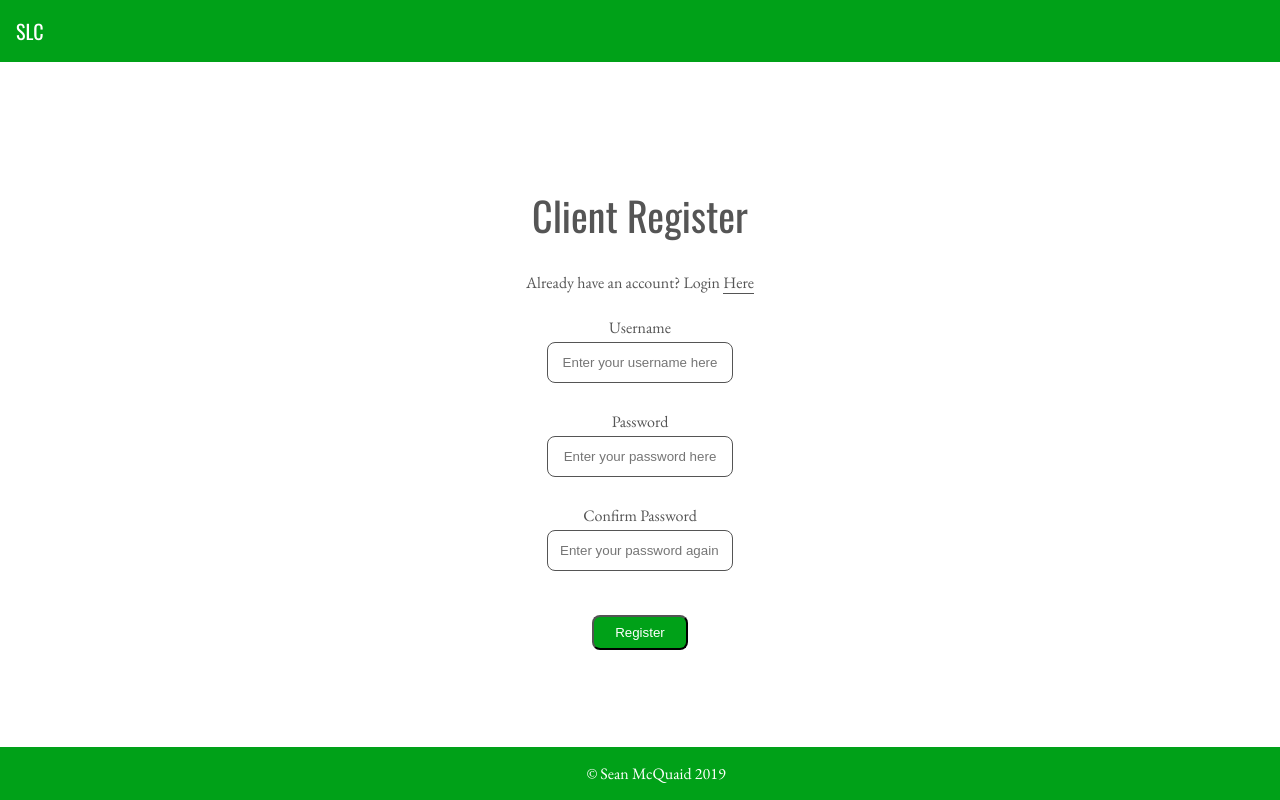
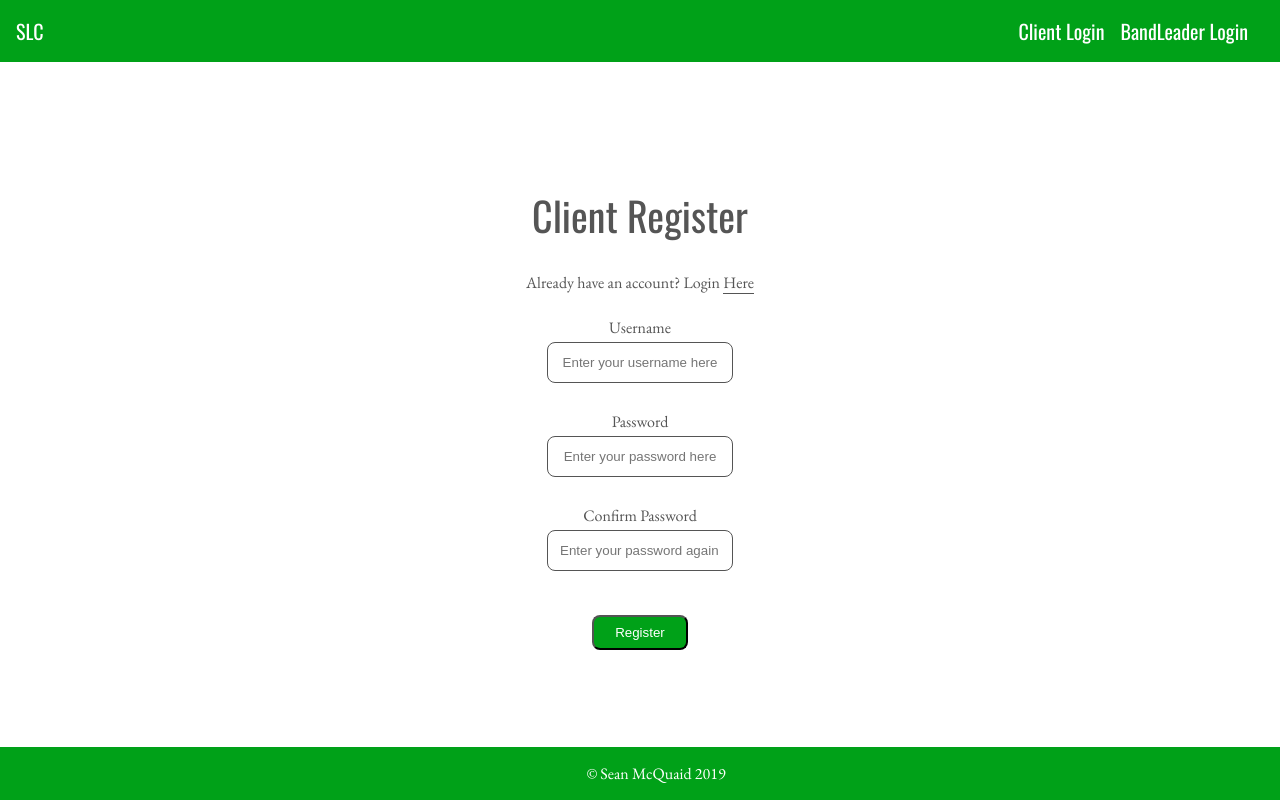
Before and after one commit to seanmcquaid/SetListCreator, a React (Create React App) app in the folder client/: page /clientRegister in a window 1280 px wide. Shown: the top 800 px of the page. Built offline with nearby package versions, Linux system fonts and the light colour scheme.

Commit message:
set up logout action and some navbar logic

```diff
--- a/client/package.json
+++ b/client/package.json
@@ -4,6 +4,7 @@
   "private": true,
   "dependencies": {
     "axios": "^0.19.0",
+    "prop-types": "^15.7.2",
     "react": "^16.10.2",
     "react-dom": "^16.10.2",
     "react-redux": "^7.1.1",
--- a/client/src/actions/authActions/authActionTypes.js
+++ b/client/src/actions/authActions/authActionTypes.js
@@ -4,3 +4,5 @@ export const LOGIN_ERROR = "LOGIN_ERROR";
 export const REGISTER_LOADING = "REGISTER_LOADING";
 export const REGISTER_SUCCESS = "REGISTER_SUCCESS";
 export const REGISTER_ERROR = "REGISTER_ERROR";
+export const LOGOUT_LOADING = "LOGOUT_LOADING";
+export const LOGOUT_SUCCESS = "LOGOUT_SUCCESS";
--- a/client/src/actions/authActions/authActions.js
+++ b/client/src/actions/authActions/authActions.js
@@ -5,7 +5,9 @@ import {
     LOGIN_ERROR,
     REGISTER_LOADING,
     REGISTER_SUCCESS,
-    REGISTER_ERROR
+    REGISTER_ERROR,
+    LOGOUT_LOADING,
+    LOGOUT_SUCCESS
 } from "./authActionTypes";
 
 export const loginAction = (username, password) => async dispatch => {
@@ -54,3 +56,14 @@ export const registerAction = (username, password, duplicatePassword, accountTyp
     });
 
 };
+
+export const logoutAction = () => async dispatch => {
+
+    dispatch({
+        type : LOGOUT_LOADING
+    });
+
+    dispatch({
+        type : LOGOUT_SUCCESS
+    });
+}
--- a/client/src/components/Navbar/Navbar.js
+++ b/client/src/components/Navbar/Navbar.js
@@ -2,14 +2,33 @@ import React from "react";
 import {Link} from "react-router-dom";
 import {useSelector, useDispatch} from "react-redux";
 import styles from "./Navbar.module.css";
+import Aux from "../../hoc/Aux";
+import {logoutAction} from "../../actions/authActions/authActions";
 
 const Navbar = props => {
-    const isAuthenticatedStatus = useSelector(state => state.auth.isAuthenticated);
-    const userInfo = useSelector(state => state.auth.userInfo);
-    const navBarRight = isAuthenticatedStatus ? "" : "";
+    const isAuthenticated = useSelector(state => state.auth.isAuthenticated);
+    const accountType = useSelector(state => state.auth.accountType);
+    const dispatch = useDispatch();
+
+
+    const rightNav = isAuthenticated ?
+        <Aux>
+            {accountType === "client" ? "" : ""}
+            <button className={styles.navLinkButton} onClick={dispatch(logoutAction())}type="button">Logout</button>
+        </Aux> :
+        <Aux>
+            <Link className={styles.navLink} to="/clientLogin">Client Login</Link>
+            <Link className={styles.navLink} to="/bandLeaderLogin">BandLeader Login</Link>
+        </Aux> ;
+
     return(
         <nav className={styles.navbarContainer}>
-            <Link className={styles.navLink} to="/">SLC</Link>
+            <div className={styles.leftNav}>
+                <Link className={styles.navLink} to={"/"}>SLC</Link>
+            </div>
+            <ul className={styles.rightNav}>
+                {rightNav}
+            </ul>
         </nav>
     )
 }
--- a/client/src/components/Navbar/Navbar.module.css
+++ b/client/src/components/Navbar/Navbar.module.css
@@ -2,9 +2,10 @@
     color :#fff;
     background-color :#00a118;
     width : 100%;
-    padding : 1rem;
     display : flex;
     flex-direction: row;
+    justify-content: center;
+    align-items: center;
 }
 
 .navLink{
@@ -13,4 +14,29 @@
     font-family: 'Oswald', sans-serif;
     font-size : 1.25rem;
     font-weight: 200;
+    margin-right: 1rem;
 }
+
+.navLinkButton {
+    color :#fff;
+    background-color :#00a118;
+    font-family: 'Oswald', sans-serif;
+    font-size : 1.25rem;
+    font-weight: 200;
+    margin-right: 1rem;
+    border: none;
+}
+
+.leftNav {
+    width : 50%;
+    display: flex;
+    justify-content: flex-start;
+    margin-left : 1rem;
+}
+
+.rightNav {
+    width : 50%;
+    display : flex;
+    justify-content: flex-end;
+    margin-right : 1rem;
+}
--- a/client/src/components/UI/Button/Button.js
+++ b/client/src/components/UI/Button/Button.js
@@ -3,7 +3,7 @@ import styles from "./Button.module.css";
 
 const Button = props => {
     return(
-        <button className={styles.button} type={props.type}>
+        <button className={styles.button} type={props.type} onClick={props.onClick}>
             {props.title}
         </button>
     )
--- a/client/src/reducers/authReducer/authReducer.js
+++ b/client/src/reducers/authReducer/authReducer.js
@@ -4,7 +4,9 @@ import {
     REGISTER_ERROR,
     LOGIN_SUCCESS,
     LOGIN_ERROR,
-    LOGIN_LOADING
+    LOGIN_LOADING,
+    LOGOUT_LOADING,
+    LOGOUT_SUCCESS
 } from "../../actions/authActions/authActionTypes";
 
 const initialState = {
@@ -21,7 +23,7 @@ const initialState = {
 
 const authReducer = (state = initialState, action) => {
     switch(action.type){
-        case REGISTER_LOADING: case LOGIN_LOADING:
+        case REGISTER_LOADING: case LOGIN_LOADING: case LOGOUT_LOADING:
             return {
                 ...state,
                 isLoading : true
@@ -45,6 +47,10 @@ const authReducer = (state = initialState, action) => {
                 },
                 isLoading : false,
             }
+        case LOGOUT_SUCCESS:
+            return {
+                ...initialState
+            }
         default :
             return {
                 ...state
```
